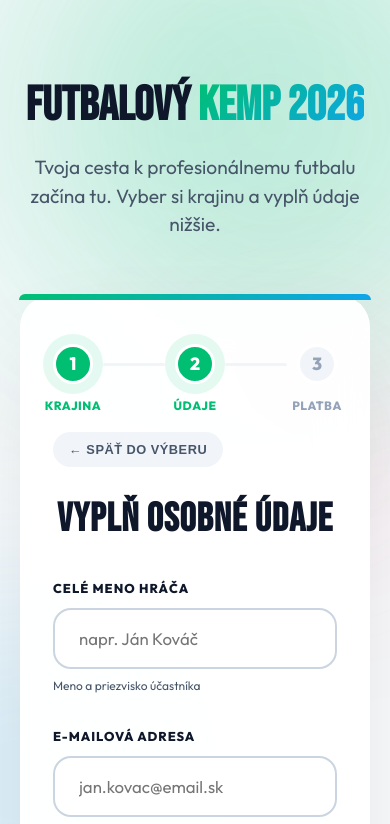
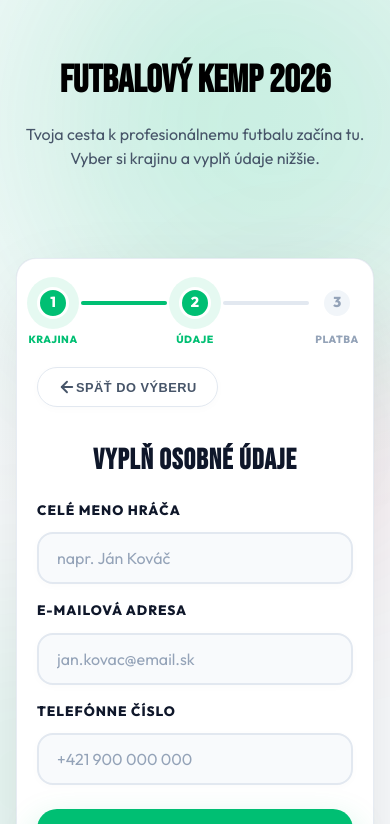
Before and after one commit to Martin00550/futbalkemp, a website built with Vite: page index.html in a window 390 px wide. Both pictures are taken after a click on the button "SLOVENSKO". Shown: the top 824 px of the page. Built offline with nearby package versions, Linux system fonts and the light colour scheme.

Commit message:
Design improvements: remove gradients, add solid colors, improve form layout

```diff
--- a/index.html
+++ b/index.html
@@ -39,8 +39,6 @@
                     <div class="progress-step" id="p-step-3" data-label="Platba">3</div>
                 </div>
 
-                <div id="mock-indicator" class="mock-indicator">TESTOVACÍ REŽIM (MOCK)</div>
-
                 <!-- Step 1: Country Selection -->
                 <div id="step-1" class="step active">
                     <h2 class="form-title">V KTOREJ KRAJINE SA CHCEŠ REGISTROVAŤ?</h2>
@@ -56,11 +54,16 @@
                             </div>
                         </button>
                     </div>
+
+                    <div id="mock-indicator" class="mock-indicator">TESTOVACÍ REŽIM (MOCK)</div>
                 </div>
 
                 <!-- Step 2: Registration Form -->
                 <div id="step-2" class="step">
-                    <button class="back-btn" onclick="goToStep(1)">← SPÄŤ DO VÝBERU</button>
+                    <button class="back-btn" onclick="goToStep(1)">
+                        <svg width="18" height="18" viewBox="0 0 24 24" fill="none" stroke="currentColor" stroke-width="2.5" stroke-linecap="round" stroke-linejoin="round"><line x1="19" y1="12" x2="5" y2="12"></line><polyline points="12 19 5 12 12 5"></polyline></svg>
+                        SPÄŤ DO VÝBERU
+                    </button>
                     <h2 id="form-title" class="form-title">VYPLŇ OSOBNÉ ÚDAJE</h2>
 
                     <form id="registration-form" onsubmit="handleFormSubmit(event)">
@@ -74,7 +77,6 @@
                             <div class="input-group">
                                 <label for="name">CELÉ MENO HRÁČA</label>
                                 <input type="text" id="name" name="name" placeholder="napr. Ján Kováč" required>
-                                <span class="helper-text">Meno a priezvisko účastníka</span>
                             </div>
                             <div class="input-group">
                                 <label for="email">E-MAILOVÁ ADRESA</label>
@@ -91,6 +93,8 @@
                             <div class="loader" id="loader"></div>
                         </button>
                     </form>
+
+                    <div id="mock-indicator" class="mock-indicator">TESTOVACÍ REŽIM (MOCK)</div>
                 </div>
 
                 <!-- Step 3: Success & Payment -->
--- a/style.css
+++ b/style.css
@@ -1,8 +1,8 @@
 :root {
     --primary: #00bf73;
-    --primary-glow: rgba(0, 191, 115, 0.35);
-    --secondary: #0ea5e9;
-    --secondary-glow: rgba(14, 165, 233, 0.25);
+    --primary-glow: rgba(0, 191, 115, 0.25);
+    --secondary: #00bf73;
+    --secondary-glow: rgba(0, 191, 115, 0.15);
     --bg-light: #f4f7f6;
     --card-bg: rgba(255, 255, 255, 0.95);
     --text-dark: #0f172a;
@@ -87,7 +87,7 @@ body {
     font-size: 4rem;
     line-height: 1.1;
     margin: 20px 0;
-    color: var(--text-dark);
+    color: #000;
 }
 
 .hero-subtitle-minimal {
@@ -98,11 +98,7 @@ body {
 }
 
 .text-gradient {
-    color: var(--primary);
-    background: linear-gradient(135deg, var(--primary), var(--secondary));
-    -webkit-background-clip: text;
-    background-clip: text;
-    -webkit-text-fill-color: transparent;
+    color: #000;
 }
 
 .section-badge {
@@ -171,11 +167,12 @@ body {
 
 .progress-line {
     flex: 1;
-    height: 3px;
-    background: #f1f5f9;
-    margin: 0 10px;
+    height: 4px;
+    background: #e2e8f0;
+    margin: 0 12px;
     position: relative;
     border-radius: 10px;
+    overflow: hidden;
 }
 
 .progress-line::before {
@@ -183,7 +180,11 @@ body {
     position: absolute;
     top: 0; left: 0; height: 100%; width: 0;
     background: var(--primary);
-    transition: width 0.4s ease;
+    transition: width 0.6s cubic-bezier(0.34, 1.56, 0.64, 1);
+}
+
+.progress-line.filled::before {
+    width: 100%;
 }
 
 /* Card Styling */
@@ -192,23 +193,25 @@ body {
 }
 
 .glass-card {
-    background: var(--card-bg);
-    backdrop-filter: blur(24px);
-    -webkit-backdrop-filter: blur(24px);
-    border: 1px solid var(--border-light);
-    border-radius: 40px;
-    padding: 64px 48px;
-    box-shadow: 0 40px 100px -20px rgba(0, 0, 0, 0.12);
+    background: #ffffff;
+    border: 1px solid rgba(226, 232, 240, 0.8);
+    border-radius: 24px;
+    padding: 48px 40px;
+    box-shadow: 0 25px 80px -20px rgba(0, 0, 0, 0.15), 0 0 1px rgba(0, 0, 0, 0.1);
     position: relative;
     overflow: visible;
 }
 
-.glass-card::before {
+.glass-card::after {
     content: '';
     position: absolute;
-    top: -2px; left: -2px; right: -2px; height: 6px;
-    background: linear-gradient(90deg, var(--primary), var(--secondary));
-    border-radius: 40px 40px 0 0;
+    bottom: 0;
+    left: 50%;
+    transform: translateX(-50%);
+    width: 80px;
+    height: 4px;
+    background: var(--primary);
+    border-radius: 4px 4px 0 0;
 }
 
 .form-title {
@@ -231,13 +234,13 @@ body {
     background: #ffffff;
     border: 2px solid #cbd5e1;
     border-radius: 28px;
-    padding: 40px 24px;
+    padding: 32px 24px;
     cursor: pointer;
     transition: all 0.5s cubic-bezier(0.23, 1, 0.32, 1);
     display: flex;
     flex-direction: column;
     align-items: center;
-    gap: 0px;
+    gap: 8px;
     box-shadow: 0 4px 20px rgba(0, 0, 0, 0.03);
     position: relative;
     overflow: hidden;
@@ -305,41 +308,55 @@ body {
 }
 
 .back-btn {
-    background: #f1f5f9;
-    border: none;
+    background: #ffffff;
+    border: 1px solid #e2e8f0;
     color: var(--text-dim);
     cursor: pointer;
     font-size: 0.8rem;
-    font-weight: 800;
-    margin-bottom: 32px;
-    padding: 10px 16px;
+    font-weight: 700;
+    margin-bottom: 40px;
+    padding: 10px 20px;
     border-radius: 100px;
     letter-spacing: 0.5px;
-    transition: 0.3s;
+    transition: all 0.3s ease;
+    display: inline-flex;
+    align-items: center;
+    box-shadow: 0 2px 10px rgba(0,0,0,0.02);
 }
 
-.back-btn:hover { background: #e2e8f0; color: var(--text-dark); }
+.back-btn:hover { background: #f8fafc; color: var(--text-dark); border-color: #cbd5e1; transform: translateX(-4px); box-shadow: 0 4px 15px rgba(0,0,0,0.04); }
 
-.input-group { margin-bottom: 32px; position: relative; }
-.input-group label { display: block; margin-bottom: 10px; font-size: 0.8rem; font-weight: 800; color: var(--text-dark); text-transform: uppercase; letter-spacing: 1px; }
+.input-grid {
+    display: flex;
+    flex-direction: column;
+    gap: 24px;
+    margin-bottom: 40px;
+}
+
+.input-group { position: relative; }
+.input-group label { display: block; margin-bottom: 12px; font-size: 0.85rem; font-weight: 800; color: var(--text-dark); text-transform: uppercase; letter-spacing: 1px; }
 
 .input-group input {
-    width: 100%; background: #ffffff; border: 2px solid #cbd5e1; border-radius: 18px;
-    padding: 18px 24px; font-size: 1.05rem; font-family: inherit; font-weight: 500;
-    transition: all 0.3s;
+    width: 100%; background: #f8fafc; border: 2px solid #e2e8f0; border-radius: 16px;
+    padding: 18px 24px; font-size: 1.1rem; font-family: inherit; font-weight: 600; color: var(--text-dark);
+    transition: all 0.3s cubic-bezier(0.4, 0, 0.2, 1);
+    box-shadow: 0 2px 8px rgba(0,0,0,0.02);
 }
-.input-group input:focus { outline: none; border-color: var(--primary); box-shadow: 0 0 0 5px var(--primary-glow); }
+.input-group input::placeholder { color: #94a3b8; font-weight: 400; }
+.input-group input:hover { background: #ffffff; border-color: #cbd5e1; box-shadow: 0 4px 12px rgba(0,0,0,0.04); }
+.input-group input:focus { outline: none; background: #ffffff; border-color: var(--primary); box-shadow: 0 0 0 4px var(--primary-glow), 0 8px 24px rgba(0, 191, 115, 0.15); }
 
-.helper-text { display: block; font-size: 0.75rem; color: var(--text-dim); margin-top: 8px; font-weight: 500; }
+.helper-text { display: flex; align-items: center; font-size: 0.8rem; color: #64748b; margin-top: 10px; font-weight: 500; }
 
 .submit-btn-premium {
     width: 100%; background: var(--primary); color: white; border: none; border-radius: 20px;
     padding: 22px; font-family: 'Bebas Neue', sans-serif; font-size: 1.8rem; letter-spacing: 2px;
     cursor: pointer; transition: all 0.3s; box-shadow: 0 15px 35px var(--primary-glow);
     position: relative; overflow: hidden;
+    display: flex; justify-content: center; align-items: center; gap: 12px;
 }
 
-.submit-btn-premium:hover { transform: translateY(-3px); box-shadow: 0 20px 45px var(--primary-glow); }
+.submit-btn-premium:hover { transform: translateY(-3px); box-shadow: 0 20px 45px var(--primary-glow); background: #00d37f; }
 .submit-btn-premium:active { transform: translateY(0); }
 
 .submit-btn-premium::after {
@@ -348,6 +365,17 @@ body {
     animation: shine 3s infinite;
 }
 
+.loader {
+    display: none;
+    width: 24px;
+    height: 24px;
+    border: 3px solid rgba(255,255,255,0.3);
+    border-radius: 50%;
+    border-top-color: white;
+    animation: spin 1s linear infinite;
+}
+
+@keyframes spin { 100% { transform: rotate(360deg); } }
 @keyframes shine { 100% { left: 100%; } }
 
 /* Success & Payment */
@@ -463,20 +491,32 @@ body {
 }
 .reset-btn-premium:hover { background: #f8fafc; border-color: #cbd5e1; color: #0f172a; }
 
-.mock-indicator { position: absolute; bottom: -12px; left: 50%; transform: translateX(-50%); background: var(--accent-red); color: white; padding: 6px 16px; font-size: 0.75rem; font-weight: 900; border-radius: 100px; box-shadow: 0 4px 12px rgba(244, 63, 94, 0.3); z-index: 10; }
+.mock-indicator { background: var(--accent-red); color: white; padding: 6px 16px; font-size: 0.75rem; font-weight: 900; border-radius: 100px; display: block; margin: 24px auto 0; width: fit-content; }
 
 .minimal-footer { margin-top: auto; padding: 60px 0; color: var(--text-dim); font-size: 0.9rem; text-align: center; font-weight: 500; }
 .minimal-footer a { color: var(--primary); text-decoration: none; font-weight: 700; }
 
 /* Responsive Adjustments */
 @media (max-width: 600px) {
-    .form-page-container { padding: 60px 20px; }
-    .hero-title-minimal { font-size: 3rem; }
-    .glass-card { padding: 48px 32px; border-radius: 32px; }
-    .grid-buttons { flex-direction: row; gap: 12px; }
-    .country-btn-premium { padding: 32px 16px; min-width: 140px; }
+    .form-page-container { padding: 40px 16px 40px; }
+    .hero-title-minimal { font-size: 2.4rem; }
+    .hero-subtitle-minimal { font-size: 1rem; margin-bottom: 32px; }
+    .glass-card { padding: 28px 20px; border-radius: 20px; }
+    .grid-buttons { flex-direction: column; gap: 12px; }
+    .country-btn-premium { padding: 24px 16px; }
     .country-name-premium { font-size: 1.4rem; letter-spacing: 2px; }
-    .btn-info { align-items: flex-start; }
-    .flag { font-size: 3rem; }
+    .country-flag-glow { font-size: 2.5rem; }
+    .btn-info { align-items: center; }
     .progress-container { padding: 0; }
+    .progress-step { width: 32px; height: 32px; font-size: 0.9rem; }
+    .progress-step::after { top: 42px; font-size: 0.65rem; }
+    .form-title { font-size: 1.8rem; margin-bottom: 24px; }
+    .input-grid { gap: 16px; margin-bottom: 24px; }
+    .input-group input { padding: 14px 18px; font-size: 1rem; }
+    .submit-btn-premium { padding: 18px; font-size: 1.4rem; }
+    .payment-card-premium { padding: 24px; margin: 24px 0; }
+    #pay-amount { font-size: 2rem; }
+    .iban-container { flex-direction: column; align-items: flex-start; gap: 12px; }
+    .copy-btn { margin-left: 0; width: 100%; justify-content: center; }
+    .minimal-footer { padding: 40px 0 20px; font-size: 0.8rem; }
 }
```
